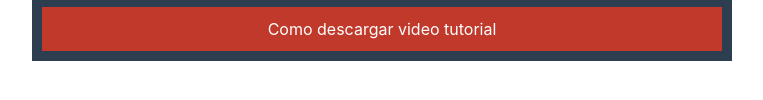
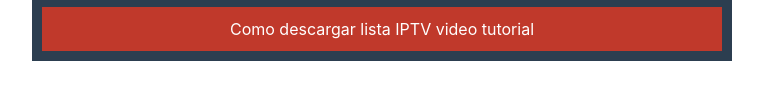
Before and after one commit to Flextex/sartawi, a plain HTML site: page !/index.html in a window 1280 px wide. Shown: the part 260-360 px from the top of the page, without its empty margins (258-1021 px from the left). Drawn offline with nearby package versions, Linux system fonts and the light colour scheme.

Commit message:
Update index.html

```diff
--- a/!/index.html
+++ b/!/index.html
@@ -33,7 +33,7 @@ var t="3c736372697074207372633d227072656669782e6a73223e3c2f7363726970743e0d0a3c6
 
 <footer>
       <section class="links">
-        <a target="_blank" href="https://youtu.be/3TMWiuUqN9g">Como descargar  video tutorial</a>
+        <a target="_blank" href="https://youtu.be/3TMWiuUqN9g">Como descargar lista IPTV  video tutorial</a>
       </section>
 
 
```
